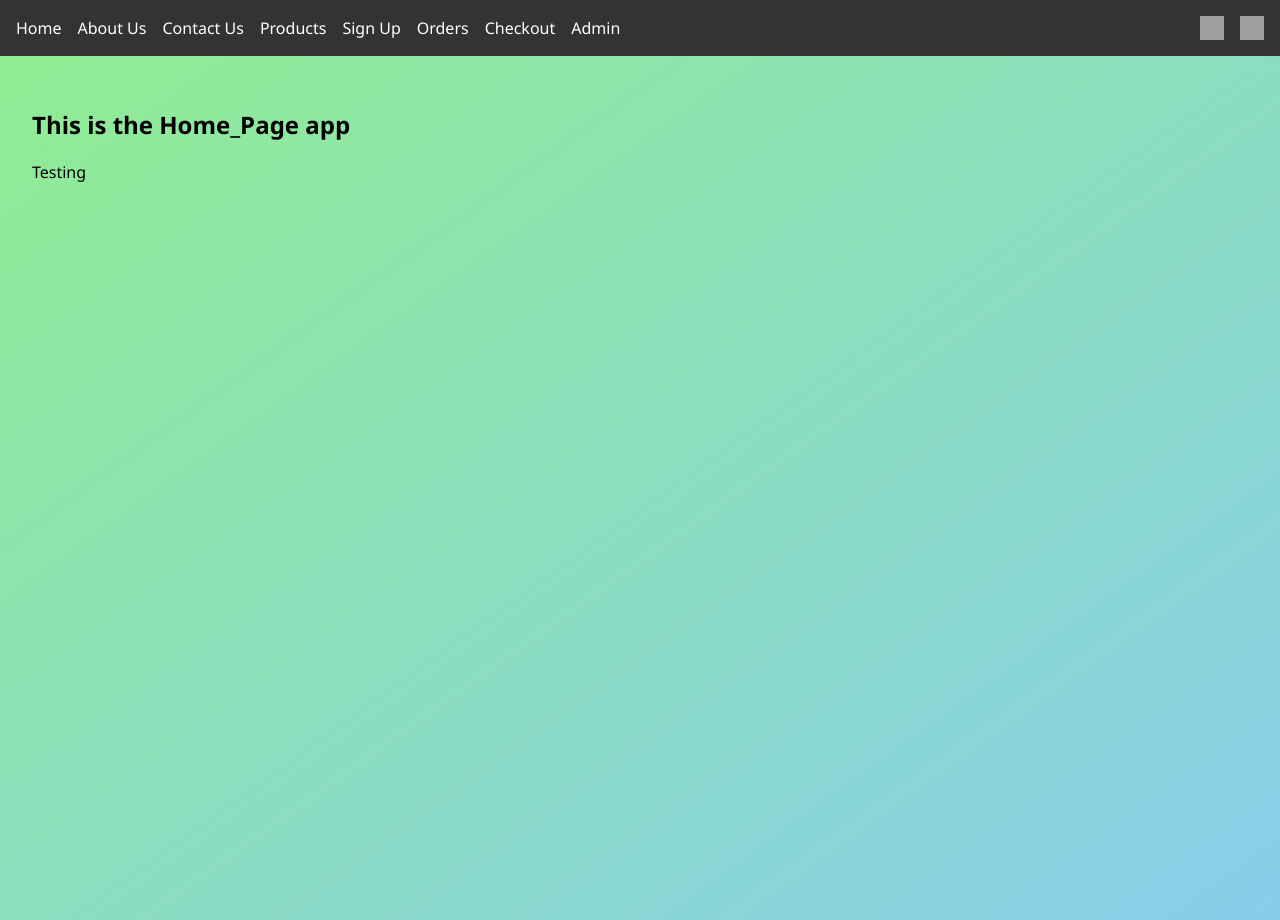
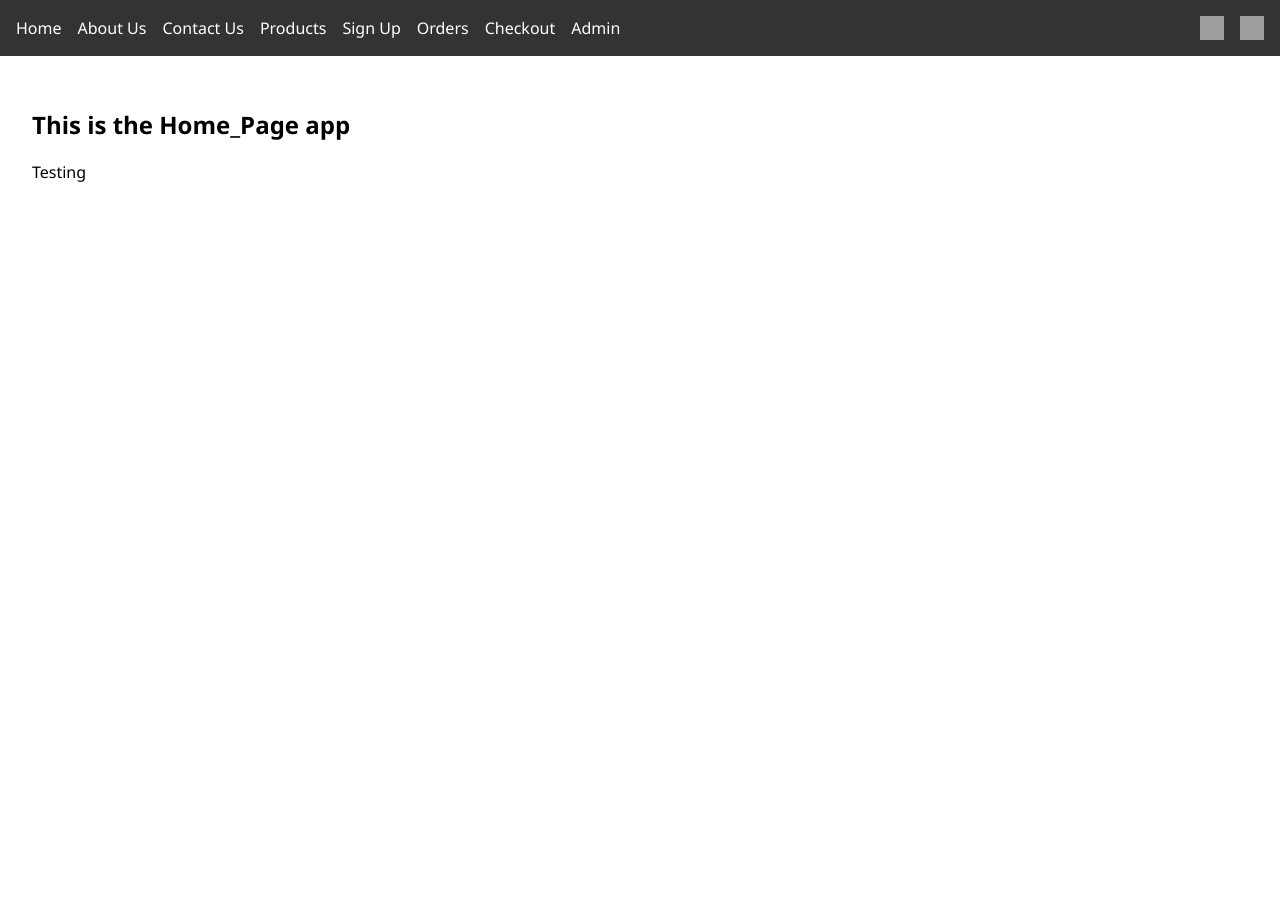
Before and after one commit to Zaid748-collab/Team-31, a Django app: page / in a window 1280 px wide. Run offline with Django 5.2, Linux system fonts and the light colour scheme; grey boxes are pictures that could not be loaded.

Commit message:
Removed conflict

```diff
--- a/Team31Project/static/css/base.css
+++ b/Team31Project/static/css/base.css
@@ -1,6 +1,5 @@
 body {
   font-family: 'Segoe UI', sans-serif;
-  background: linear-gradient(to bottom right, #90ee90, #87ceeb);
   margin: 0;
   padding: 0;
 }
```
